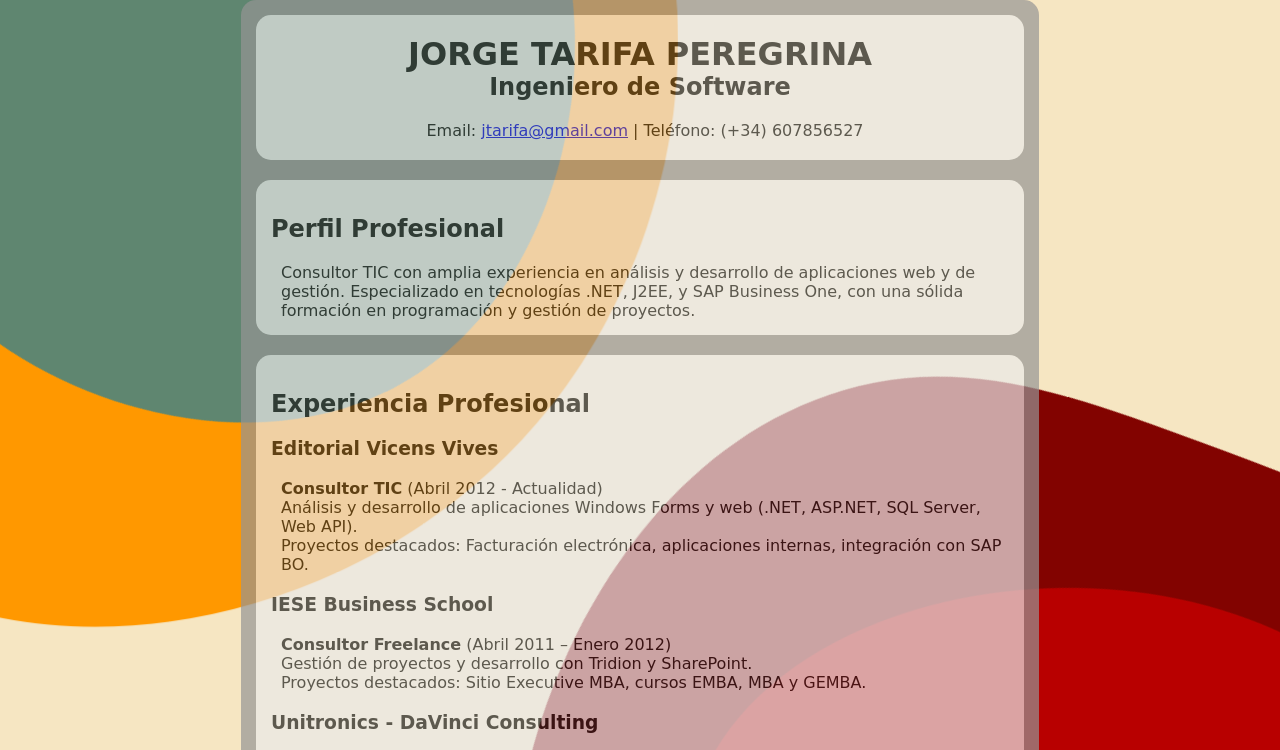
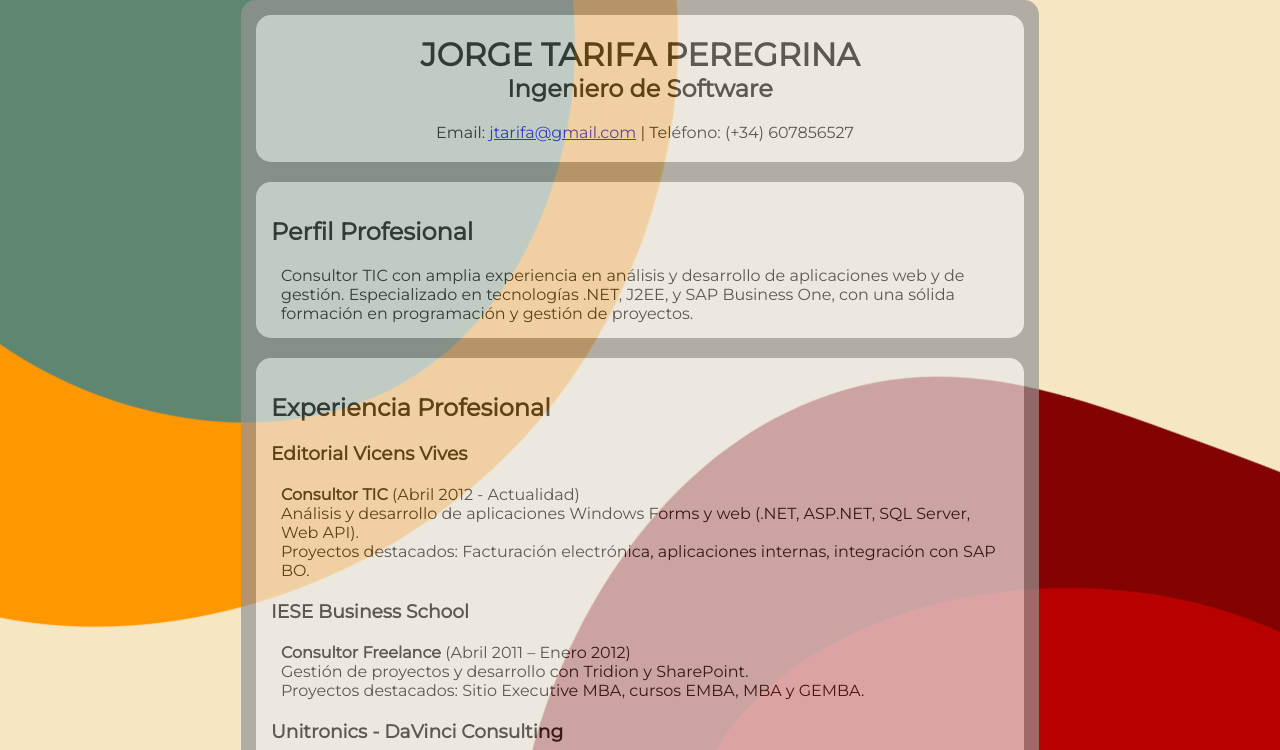
Before and after one commit to jtarifap/jtarifap.github.io, a plain HTML site: page index.html in a window 1280 px wide. Shown: the top 750 px of the page. Drawn offline with nearby package versions, Linux system fonts and the light colour scheme.

Commit message:
Update style.css

```diff
--- a/style.css
+++ b/style.css
@@ -11,7 +11,7 @@ body {
   display: flex;
   align-items: center;
   justify-content: center;
-  font-family: 'Lobster', cursive;
+   font-family: 'Montserrat', 'Lucida Sans', 'Lucida Sans Regular', 'Lucida Grande', 'Lucida Sans Unicode', Geneva, Verdana, sans-serif;
 }
 .box {
   z-index: 2;
```
